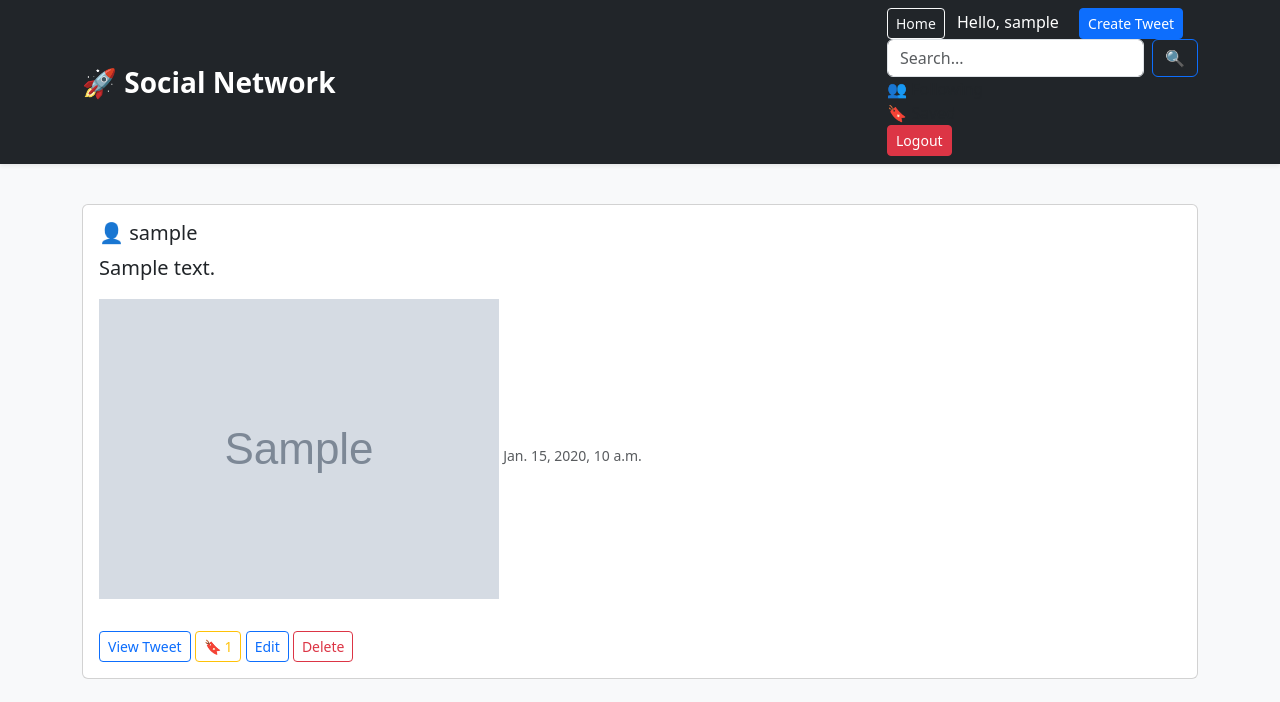
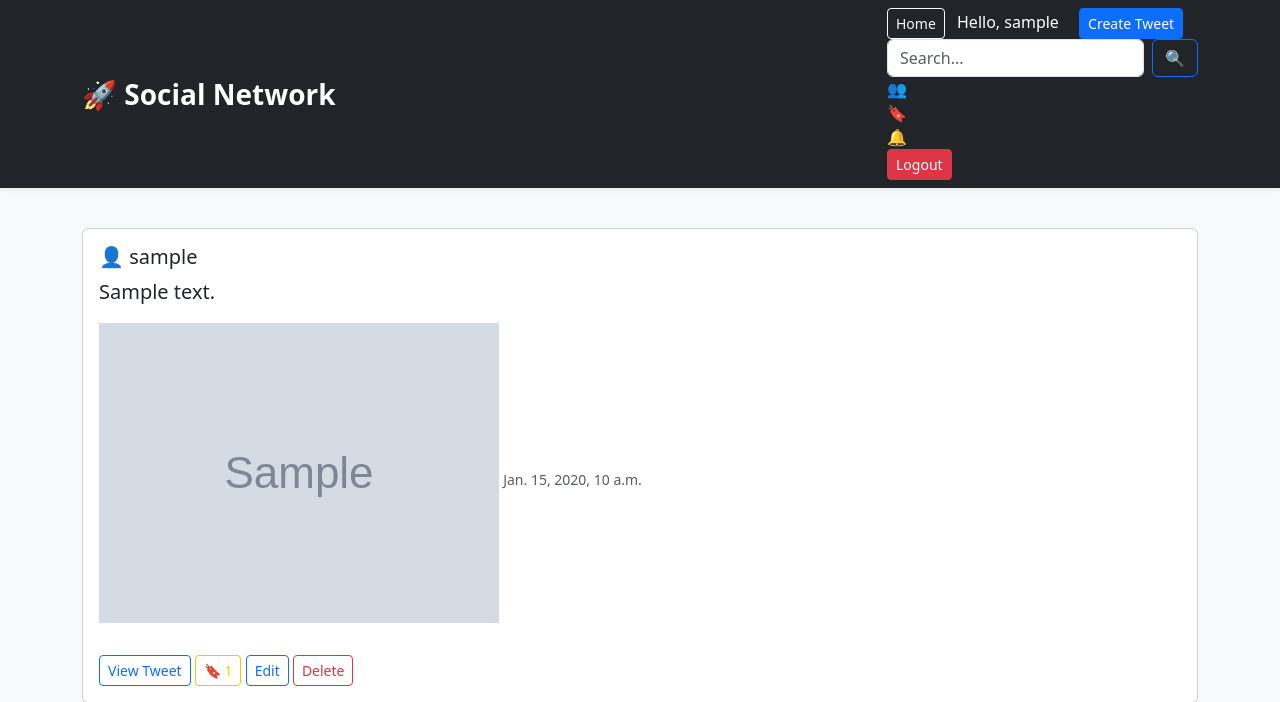
Before and after one commit to Neha-Niphade/Social-Network, a Django app: page / in a window 1280 px wide. Shown: the top 702 px of the page. Run offline with Django 5.2, Linux system fonts and the light colour scheme; a user stored in the database is signed in; tables that the repository leaves empty hold one stand-in row (values such as "Sample post"); grey boxes marked "Sample" are stand-in pictures.

Commit message:
Add notifications page

```diff
--- a/templates/base.html
+++ b/templates/base.html
@@ -49,6 +49,9 @@
                 <a href="{% url 'saved_tweets' %}" class="nav-link">
                     🔖 Saved
                 </a>
+                <a href="{% url 'notifications' %}" class="nav-link">
+                    🔔 Notifications
+                </a>
                 <form method="POST" action="{% url 'logout' %}" class="d-inline">
                     {% csrf_token %}
                     <button class="btn btn-danger btn-sm">
--- a/tweets/models.py
+++ b/tweets/models.py
@@ -42,3 +42,20 @@ class Comment(models.Model):
     created_at = models.DateTimeField(auto_now_add=True)
     def __str__(self):
         return self.text[:30]
+
+class Notification(models.Model):
+
+    user = models.ForeignKey(
+        User,
+        on_delete=models.CASCADE,
+        related_name="notifications",
+    )
+
+    message = models.CharField(max_length=255)
+
+    created_at = models.DateTimeField(auto_now_add=True)
+
+    is_read = models.BooleanField(default=False)
+
+    def __str__(self):
+        return f"{self.user.username} - {self.message}"
--- a/tweets/urls.py
+++ b/tweets/urls.py
@@ -66,4 +66,9 @@ path(
     views.following_feed,
     name="following_feed",
 ),
+path(
+    "notifications/",
+    views.notifications,
+    name="notifications",
+),
 ]
--- a/tweets/views.py
+++ b/tweets/views.py
@@ -5,7 +5,7 @@ from django.contrib.auth.forms import UserCreationForm
 from django.contrib.auth.decorators import login_required
 from django.shortcuts import render, redirect, get_object_or_404
 from django.core.exceptions import PermissionDenied
-from .models import Tweet, Comment
+from .models import Tweet, Comment,Notification
 from django.contrib.auth.models import User
 from django.db.models import Q
 
@@ -97,8 +97,15 @@ def tweet_like(request, tweet_id):
 
     if tweet.likes.filter(id=request.user.id).exists():
         tweet.likes.remove(request.user)
+
     else:
         tweet.likes.add(request.user)
+
+        if tweet.user != request.user:
+            Notification.objects.create(
+                user=tweet.user,
+                message=f"{request.user.username} liked your tweet."
+            )
 
     return redirect("tweet_list")
 
@@ -117,6 +124,12 @@ def comment_create(request, tweet_id):
             tweet=tweet,
             text=text,
         )
+
+        if tweet.user != request.user:
+            Notification.objects.create(
+                user=tweet.user,
+                message=f"{request.user.username} commented on your tweet."
+            )
 
     return redirect("tweet_list")
 
@@ -232,3 +245,13 @@ def following_feed(request):
         "tweets/following_feed.html",
         {"tweets": tweets},
     )
+
+@login_required
+def notifications(request):
+    notifications = request.user.notifications.all().order_by("-created_at")
+
+    return render(
+        request,
+        "tweets/notifications.html",
+        {"notifications": notifications},
+    )
```
Also changed, not shown: profiles/views.py (+11 -1 lines), tweets/templates/tweets/notifications.html (added, +31 -0 lines), tweets/migrations/0007_notification.py (added).
